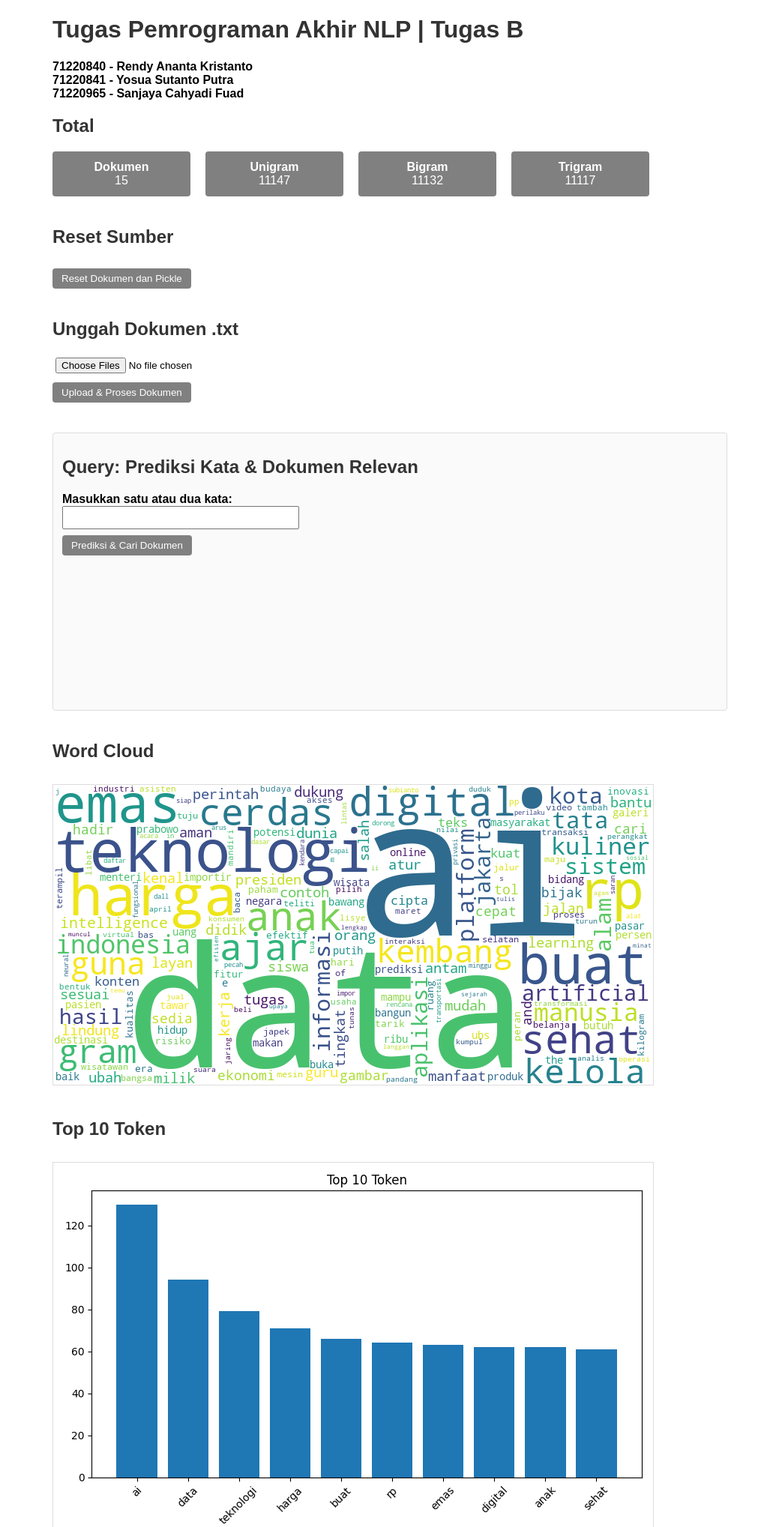
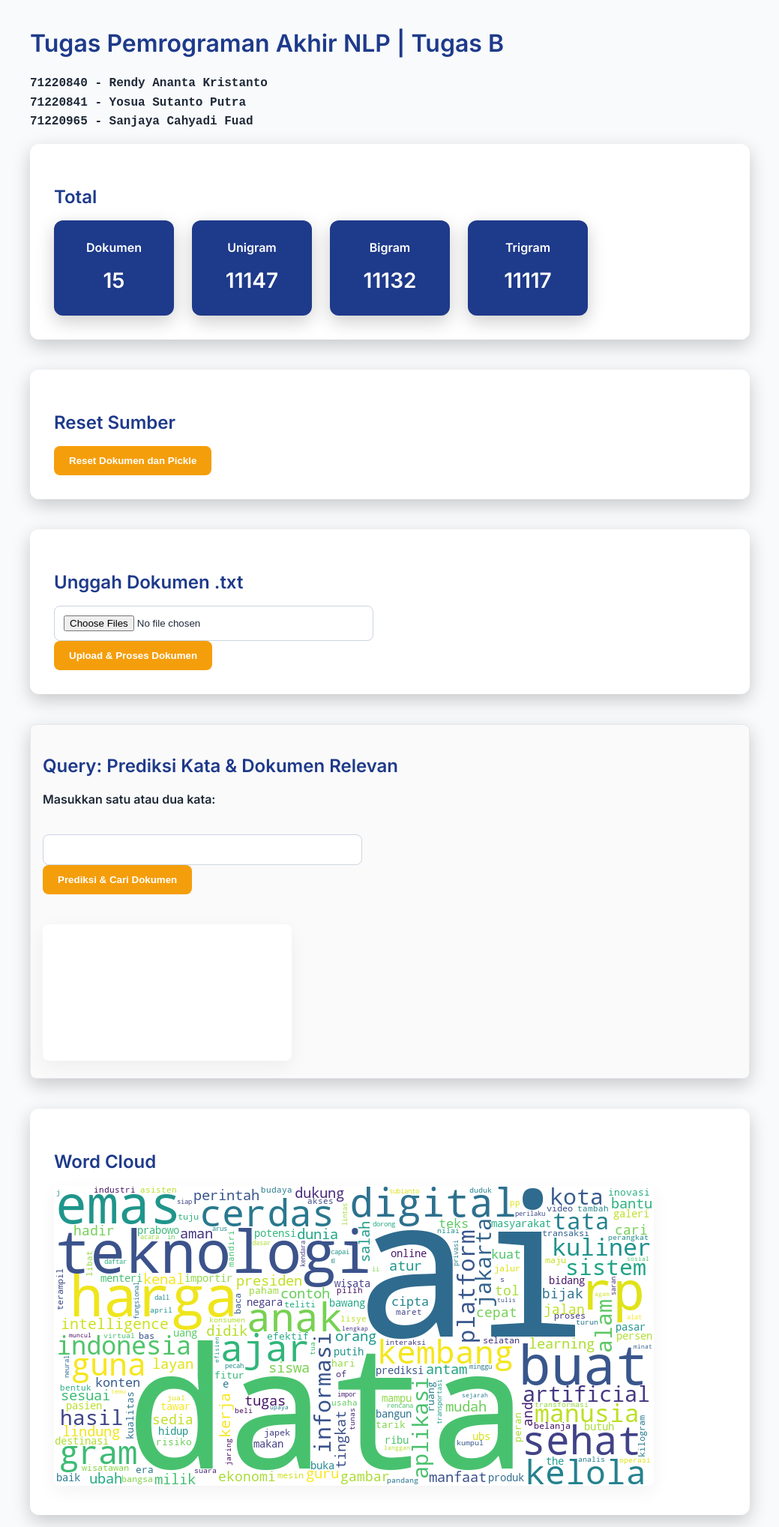
Before and after one commit to SanjayaCF/UAS_NLP, a Flask app: page / in a window 1280 px wide. Shown: the top 2037 px of the page at 75% size, without its empty margins (120-1159 px from the left). Run offline with Flask 3, Linux system fonts and the light colour scheme; a map, chart or similar area stays blank; parts of the project's set-up code (start-up, migrations or seed data) failed here and were passed over.

Commit message:
ui improve

```diff
--- a/static/css/style.css
+++ b/static/css/style.css
@@ -1,99 +1,192 @@
+@import url('https://fonts.googleapis.com/css2?family=Inter:wght@400;600&display=swap');
+
+:root {
+  --primary: #1E3A8A;
+  --accent: #F59E0B;
+  --bg-light: #F8FAFC;
+  --text-dark: #1F2937;
+  --shadow-light: rgba(0, 0, 0, 0.05);
+  --shadow-dark: rgba(0, 0, 0, 0.2);
+  --transition: 0.3s ease;
+}
+
 body {
-  font-family: Arial, sans-serif;
-  margin: 20px;
+  font-family: 'Inter', sans-serif;
+  color: var(--text-dark);
+  background: var(--bg-light);
+  margin: 0;
+  padding: 0;
+  line-height: 1.6;
 }
+
 .container {
-  max-width: 900px;
-  margin: auto;
+  max-width: 960px;
+  margin: 2rem auto;
+  padding: 0 1rem;
 }
+
 .section {
-  margin-bottom: 40px;
+  background: white;
+  padding: 2rem;
+  border-radius: .75rem;
+  box-shadow: 0 8px 24px var(--shadow-dark);
+  margin-bottom: 2.5rem;
+  transition: transform var(--transition), box-shadow var(--transition);
 }
+.section:hover {
+  transform: translateY(-4px);
+  box-shadow: 0 12px 32px var(--shadow-dark);
+}
+
 h1, h2, h3 {
-  color: #333;
+  color: var(--primary);
+  font-weight: 600;
+  margin-bottom: .75rem;
 }
-.authors {
+
+.anggotaKelompok {
   font-family: 'Courier New', monospace;
+  margin-bottom: 1rem;
 }
+
+.stats {
+  display: grid;
+  grid-template-columns: repeat(auto-fill, minmax(160px,1fr));
+  gap: 1.5rem;
+}
+.stat-box {
+  background: var(--primary);
+  color: white;
+  padding: 1.5rem;
+  border-radius: .75rem;
+  text-align: center;
+  box-shadow: 0 8px 24px var(--shadow-dark);
+  transition: transform var(--transition), box-shadow var(--transition);
+}
+.stat-box:hover {
+  transform: translateY(-6px);
+  box-shadow: 0 16px 48px var(--shadow-dark);
+}
+.stat-box strong {
+  display: block;
+  font-size: 1rem;
+  margin-bottom: .5rem;
+}
+.stat-box div:last-child {
+  font-size: 1.75rem;
+  font-weight: 600;
+}
+
 label {
-  font-weight: bold;
+  display: block;
+  font-weight: 600;
+  margin-bottom: .5rem;
 }
-input[type="text"] {
-  padding: 6px;
-  width: 300px;
+input[type="text"],
+input[type="file"] {
+  width: 100%;
+  max-width: 400px;
+  padding: .75rem;
+  border: 1px solid #CBD5E1;
+  border-radius: .5rem;
+  transition: border-color var(--transition), box-shadow var(--transition);
 }
-input[type="file"] {
-  padding: 4px;
+input[type="text"]:focus,
+input[type="file"]:focus {
+  outline: none;
+  border-color: var(--primary);
+  box-shadow: 0 0 0 4px rgba(30,58,138,.2);
 }
-button {
-  padding: 6px 12px;
-  margin-top: 8px;
+
+button,
+.btn-upload,
+.btn-predict,
+.btn-reset {
+  display: inline-block;
+  background: var(--accent);
+  color: white;
+  border: none;
+  border-radius: .5rem;
+  padding: .75rem 1.25rem;
+  font-weight: 600;
   cursor: pointer;
+  transition: background var(--transition), transform var(--transition), box-shadow var(--transition);
+}
+button:hover,
+.btn-upload:hover,
+.btn-predict:hover,
+.btn-reset:hover {
+  background: #d97706;
+  transform: translateY(-2px);
+  box-shadow: 0 8px 24px var(--shadow-dark);
+}
+
+.panel {
+  background: #FAFAFA;
+  padding: 1rem;
+  border-radius: .5rem;
+  border: 1px solid #E5E7EB;
+}
+
+.results {
+  margin-top: 1rem;
 }
 table {
   width: 100%;
   border-collapse: collapse;
-  margin-top: 20px;
+  margin-top: 1rem;
 }
 th, td {
-  border: 1px solid #ccc;
-  padding: 8px;
+  padding: .75rem;
   text-align: left;
+  border-bottom: 1px solid #E5E7EB;
 }
 th {
-  background-color: #f4f4f4;
+  background: var(--bg-light);
+  font-weight: 600;
 }
-.stats {
-  display: flex;
-  gap: 20px;
-  flex-wrap: wrap;
+.empty {
+  color: #6B7280;
+  font-style: italic;
+  padding: 1rem;
+  text-align: center;
 }
-.stat-box {
-  background: gray;
-  color: white;
-  padding: 12px;
-  border-radius: 4px;
-  width: 160px;
-  text-align: center;
+
+.chart {
+  margin-top: 1.5rem;
+  background: white;
+  border-radius: .5rem;
+  padding: 1rem;
+  box-shadow: 0 8px 24px var(--shadow-light);
 }
 img {
   max-width: 100%;
   height: auto;
-  border: 1px solid #ddd;
-  margin-top: 10px;
+  border-radius: .5rem;
+  box-shadow: 0 8px 24px var(--shadow-light);
 }
-.panel {
-  border: 1px solid #ddd;
-  padding: 12px;
-  border-radius: 4px;
-  background: #fafafa;
+
+.spinner {
+  border: 4px solid #E5E7EB;
+  border-top: 4px solid var(--accent);
+  border-radius: 50%;
+  width: 36px;
+  height: 36px;
+  animation: spin 1s linear infinite;
+  margin: 2rem auto;
 }
-.btn-reset {
-  background: gray;
-  color: white;
-  border: none;
-  border-radius: 4px;
+@keyframes spin {
+  to { transform: rotate(360deg); }
 }
-.btn-upload {
-  background: gray;
-  color: white;
-  border: none;
-  border-radius: 4px;
+
+
+.preview {
+  font-size: 0.9rem;
+  line-height: 1.4;
+  color: #374151;
 }
-.btn-predict {
-  background: gray;
-  color: white;
-  border: none;
-  border-radius: 4px;
+.preview strong {
+  background: #FEF3C7;
+  padding: 0 .2rem;
+  border-radius: .2rem;
 }
-.input-query {
-  width: 50%;
-  padding: 6px;
-}
-.results {
-  margin-top: 20px;
-}
-.chart {
-  max-width: 100%;
-  margin-top: 20px;
-}
```
